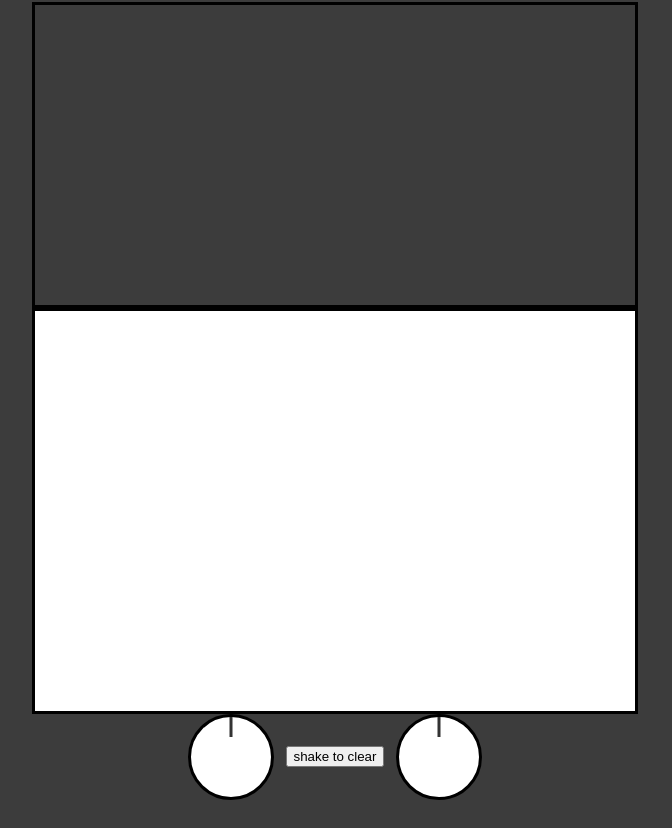
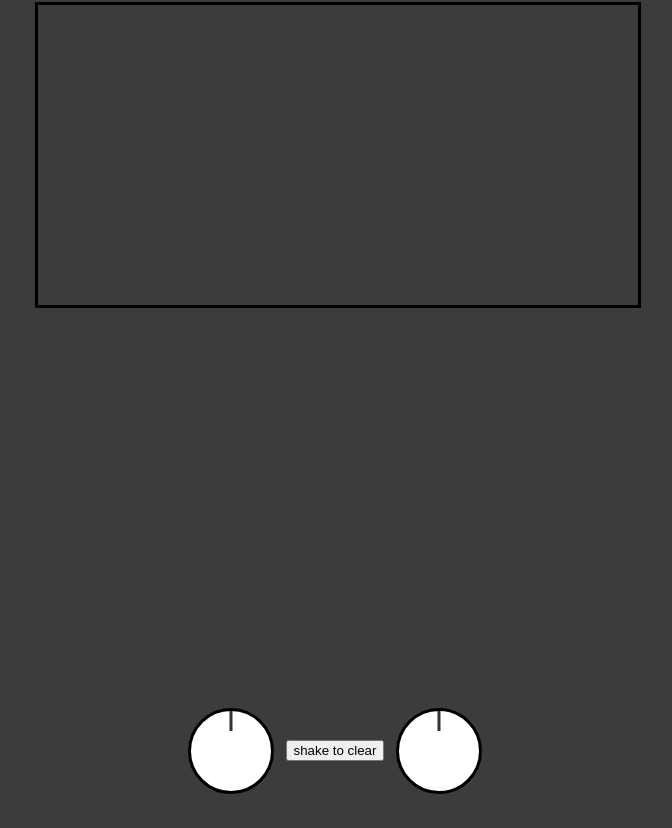
Before and after one commit to bigfum/do-a-doodle, a website: page test.html in a window 1280 px wide. Shown: the part 91-919 px from the top of the page, without its empty margins (305-977 px from the left). Drawn offline with nearby package versions, Linux system fonts and the light colour scheme.

Commit message:
replace doodle-canvas with renderer-container div

```diff
--- a/src/style.css
+++ b/src/style.css
@@ -38,10 +38,10 @@ h1 {
     transform: scaleX(-1);
 }
 
-#doodle-canvas {
+#renderer-container {
     display: block;
-    border: 3px solid #000000;
-    background-color: #FFF;
+    width: 600px;
+    height: 400px;
 }
 
 #controls {
--- a/test.html
+++ b/test.html
@@ -29,7 +29,7 @@
             <canvas id="landmark-canvas"></canvas>
         </div>
 
-        <canvas id="doodle-canvas" width="600" height="400"></canvas>
+        <div id="renderer-container"></div>
 
         <div id="controls">
             <div class="knob" id="knob-x" data-axis="x"></div>
```
